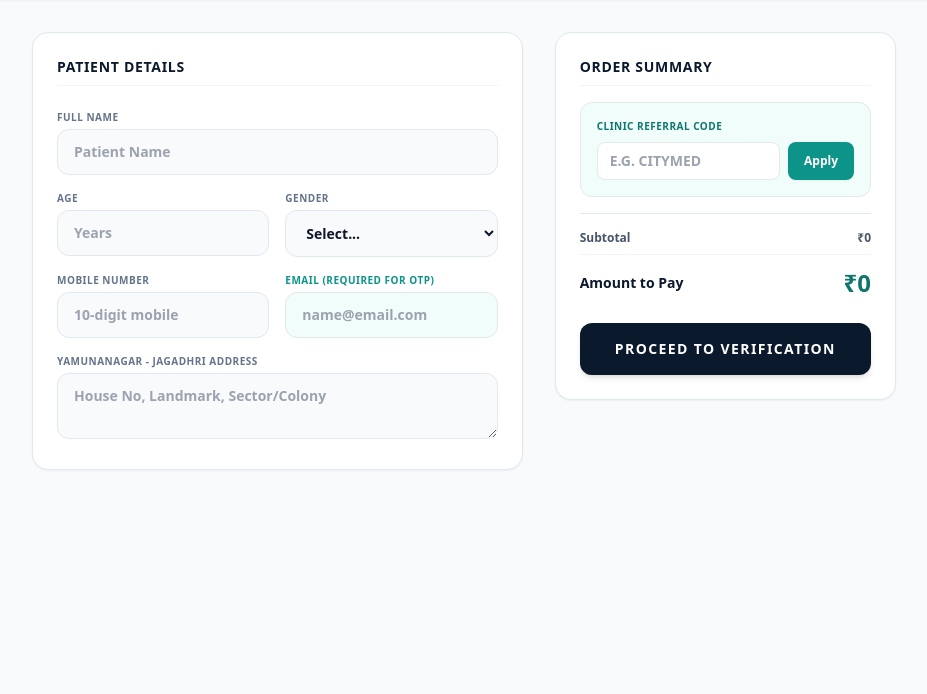
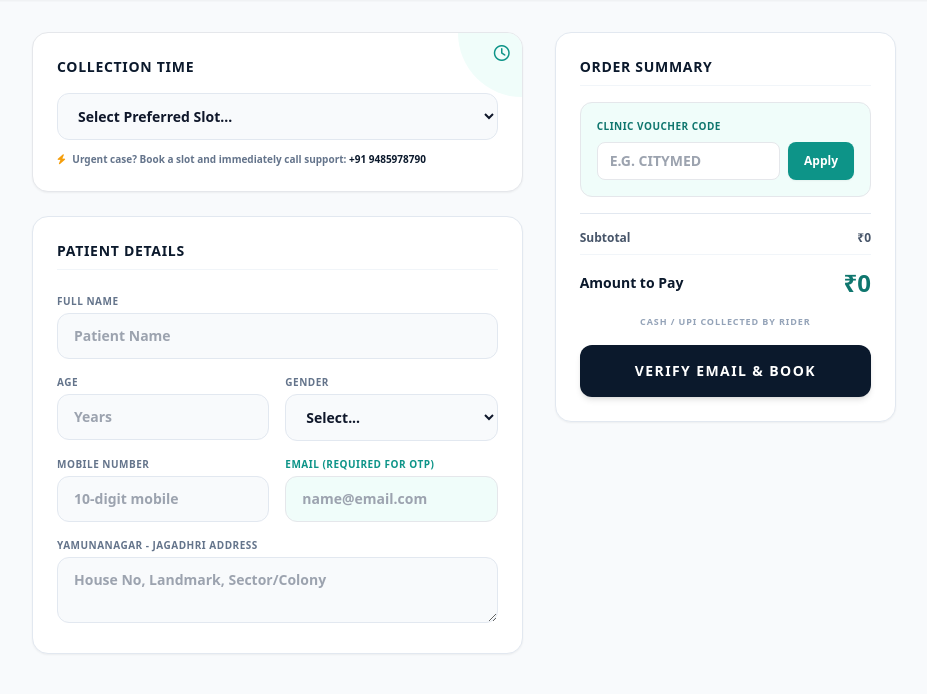
Before and after one commit to lab81617-del/caredrop-website, a Flask app: template templates/checkout.html in a window 1280 px wide. Shown: the part 65-759 px from the top of the page, without its empty margins (176-1103 px from the left). Before the commit the page ends 536 px from the top, so only its background shows below. Run offline with Flask 3, Linux system fonts and the light colour scheme; the template is opened without the code that fills it, so the values that code supplies are empty; parts of the project's set-up code (start-up, migrations or seed data) failed here and were passed over; some libraries are stand-ins or nearby versions.

Commit message:
Update checkout.html

```diff
--- a/templates/checkout.html
+++ b/templates/checkout.html
@@ -25,6 +25,19 @@
         <form id="checkout-form" onsubmit="initiateBooking(event)" class="grid grid-cols-1 md:grid-cols-12 gap-8">
 
             <div class="md:col-span-7 space-y-6">
+                <!-- Time Slot Section -->
+                <div class="bg-white p-6 rounded-2xl border border-brand-200 shadow-sm relative overflow-hidden">
+                    <div class="absolute top-0 right-0 w-16 h-16 bg-brand-50 rounded-bl-full flex items-start justify-end p-3 text-brand-600"><i class="fa-regular fa-clock"></i></div>
+                    <h2 class="text-sm font-black text-navy-900 uppercase tracking-wider mb-4">Collection Time</h2>
+                    <select name="time_slot" required class="w-full px-4 py-3 bg-slate-50 border border-slate-200 rounded-xl text-sm font-bold text-slate-900 focus:ring-2 focus:ring-brand-600 outline-none mb-3">
+                        <option value="" disabled selected>Select Preferred Slot...</option>
+                        <option value="Morning (7:00 AM - 9:00 AM)">Morning (7:00 AM - 9:00 AM)</option>
+                        <option value="Midday (10:30 AM - 1:30 PM)">Midday (10:30 AM - 1:30 PM)</option>
+                        <option value="Evening (3:30 PM - 6:00 PM)">Evening (3:30 PM - 6:00 PM)</option>
+                    </select>
+                    <p class="text-[10px] font-bold text-slate-500"><i class="fa-solid fa-bolt text-amber-500 mr-1"></i> Urgent case? Book a slot and immediately call support: <span class="text-navy-900 font-black">+91 9485978790</span></p>
+                </div>
+
                 <div class="bg-white p-6 rounded-2xl border border-slate-200 shadow-sm">
                     <h2 class="text-sm font-black text-navy-900 uppercase tracking-wider mb-6 pb-2 border-b border-slate-100">Patient Details</h2>
                     <div class="space-y-4">
@@ -66,7 +79,7 @@
             </div>
 
             <div class="md:col-span-5 space-y-6">
-                <div class="bg-white p-6 rounded-2xl border border-slate-200 shadow-sm">
+                <div class="bg-white p-6 rounded-2xl border border-slate-200 shadow-sm h-max sticky top-24">
                     <h2 class="text-sm font-black text-navy-900 uppercase tracking-wider mb-4 border-b border-slate-100 pb-2">Order Summary</h2>
 
                     <div class="divide-y divide-slate-100 mb-4">
@@ -79,9 +92,9 @@
                     </div>
 
                     <div class="bg-brand-50 border border-brand-200 rounded-xl p-4 mb-4">
-                        <label class="block text-[10px] font-bold text-brand-700 uppercase tracking-wider mb-2">Clinic Referral Code</label>
+                        <label class="block text-[10px] font-bold text-brand-700 uppercase tracking-wider mb-2">Clinic Voucher Code</label>
                         <div class="flex gap-2">
-                            <input type="text" id="promo_input" name="referral_code" placeholder="e.g. CITYMED" class="w-full px-3 py-2 border border-brand-200 rounded-lg text-sm font-bold uppercase focus:outline-none focus:ring-2 focus:ring-brand-600">
+                            <input type="text" id="promo_input" name="referral_code" placeholder="e.g. CITYMED" class="w-full px-3 py-2 border border-brand-200 rounded-lg text-sm font-bold uppercase focus:outline-none focus:ring-2 focus:ring-brand-600 bg-white">
                             <button type="button" onclick="applyPromo()" class="bg-brand-600 hover:bg-brand-700 text-white px-4 rounded-lg text-xs font-bold transition shadow-sm">Apply</button>
                         </div>
                         <p id="promo_msg" class="text-[10px] font-semibold mt-2 hidden"></p>
@@ -92,7 +105,7 @@
                             <span>Subtotal</span><span id="ui-subtotal" data-value="{{ total }}">₹{{ total|int }}</span>
                         </div>
                         <div class="flex justify-between hidden" id="discount-row">
-                            <span>Partner Discount (10%)</span><span class="text-emerald-600" id="ui-discount">-₹0</span>
+                            <span>Voucher Discount (10%)</span><span class="text-emerald-600" id="ui-discount">-₹0</span>
                         </div>
                         <div class="flex justify-between items-center pt-3 border-t border-slate-100 mt-2">
                             <span class="text-sm font-black text-navy-900">Amount to Pay</span>
@@ -100,8 +113,10 @@
                         </div>
                     </div>
 
-                    <button type="submit" id="submit-btn" class="w-full bg-navy-900 hover:bg-slate-800 text-white font-black py-4 rounded-xl shadow-md transition-all text-sm uppercase tracking-widest mt-6">
-                        Proceed to Verification
+                    <p class="text-[9px] text-slate-400 font-bold uppercase tracking-widest text-center mt-4">Cash / UPI collected by rider</p>
+
+                    <button type="submit" id="submit-btn" class="w-full bg-navy-900 hover:bg-slate-800 text-white font-black py-4 rounded-xl shadow-md transition-all text-sm uppercase tracking-widest mt-4">
+                        Verify Email & Book
                     </button>
                 </div>
             </div>
@@ -111,17 +126,15 @@
     <!-- OTP Modal Overlay -->
     <div id="otp-modal" class="fixed inset-0 bg-slate-900/80 backdrop-blur-sm z-50 hidden flex items-center justify-center p-4">
         <div class="bg-white rounded-3xl shadow-2xl border border-slate-200 p-8 w-full max-w-sm relative">
-            <button onclick="closeModal()" class="absolute top-4 right-4 text-slate-400 hover:text-slate-700"><i class="fa-solid fa-xmark text-xl"></i></button>
-
+            <button type="button" onclick="closeModal()" class="absolute top-4 right-4 text-slate-400 hover:text-slate-700"><i class="fa-solid fa-xmark text-xl"></i></button>
             <div class="text-center mb-6">
                 <div class="w-12 h-12 bg-brand-50 text-brand-600 rounded-full flex items-center justify-center text-xl mx-auto mb-3"><i class="fa-solid fa-envelope-open-text"></i></div>
                 <h3 class="text-xl font-black text-navy-900">Verify Email</h3>
                 <p class="text-xs text-slate-500 mt-1">We sent a 4-digit code to your email.</p>
             </div>
-
             <form onsubmit="confirmBooking(event)" class="space-y-4">
                 <input type="text" id="otp-input" required maxlength="4" placeholder="Enter OTP" class="w-full text-center text-2xl tracking-[1em] font-black px-4 py-4 bg-slate-50 border border-slate-200 rounded-xl outline-none focus:ring-2 focus:ring-brand-600">
-                <button type="submit" id="verify-btn" class="w-full bg-brand-600 hover:bg-brand-700 text-white font-black py-3.5 rounded-xl uppercase tracking-wider transition">Verify & Confirm Booking</button>
+                <button type="submit" id="verify-btn" class="w-full bg-brand-600 hover:bg-brand-700 text-white font-black py-3.5 rounded-xl uppercase tracking-wider transition">Confirm Booking</button>
             </form>
         </div>
     </div>
@@ -133,9 +146,7 @@
             const msgEl = document.getElementById('promo_msg');
             if (!code) return;
             try {
-                const res = await fetch('/api/validate_promo', {
-                    method: 'POST', headers: { 'Content-Type': 'application/json' }, body: JSON.stringify({ code: code, total: subtotal })
-                });
+                const res = await fetch('/api/validate_promo', { method: 'POST', headers: { 'Content-Type': 'application/json' }, body: JSON.stringify({ code: code, total: subtotal }) });
                 const data = await res.json();
                 msgEl.classList.remove('hidden');
                 if (data.valid) {
@@ -150,60 +161,36 @@
                     document.getElementById('discount-row').classList.add('hidden');
                     document.getElementById('ui-total').innerText = `₹${subtotal}`;
                 }
-            } catch (e) { console.error(e); }
+            } catch (e) {}
         }
-
         async function initiateBooking(e) {
             e.preventDefault();
             const btn = document.getElementById('submit-btn');
             btn.innerHTML = '<i class="fa-solid fa-spinner fa-spin"></i> Sending Code...';
             btn.disabled = true;
-
-            const formData = new FormData(document.getElementById('checkout-form'));
             try {
-                const res = await fetch('/api/initiate_booking', { method: 'POST', body: formData });
+                const res = await fetch('/api/initiate_booking', { method: 'POST', body: new FormData(document.getElementById('checkout-form')) });
                 const data = await res.json();
-                if(data.status === 'otp_sent') {
-                    document.getElementById('otp-modal').classList.remove('hidden');
-                }
-            } catch (e) {
-                alert("Error connecting to server.");
-            } finally {
-                btn.innerHTML = 'Proceed to Verification';
-                btn.disabled = false;
-            }
+                if(data.status === 'otp_sent') document.getElementById('otp-modal').classList.remove('hidden');
+            } catch (e) { alert("Error connecting to server."); }
+            finally { btn.innerHTML = 'Verify Email & Book'; btn.disabled = false; }
         }
-
         async function confirmBooking(e) {
             e.preventDefault();
             const btn = document.getElementById('verify-btn');
-            const originalText = btn.innerText;
             btn.innerHTML = '<i class="fa-solid fa-spinner fa-spin"></i> Verifying...';
             btn.disabled = true;
-
-            const otp = document.getElementById('otp-input').value;
             const formData = new FormData();
-            formData.append('otp', otp);
-
+            formData.append('otp', document.getElementById('otp-input').value);
             try {
                 const res = await fetch('/api/confirm_booking', { method: 'POST', body: formData });
                 const data = await res.json();
-                if(data.status === 'success') {
-                    window.location.href = data.redirect;
-                } else {
-                    alert(data.msg || "Invalid OTP");
-                }
-            } catch (e) {
-                alert("Error verifying OTP.");
-            } finally {
-                btn.innerHTML = originalText;
-                btn.disabled = false;
-            }
+                if(data.status === 'success') window.location.href = data.redirect;
+                else alert(data.msg || "Invalid OTP");
+            } catch (e) { alert("Error verifying OTP."); }
+            finally { btn.innerHTML = 'Confirm Booking'; btn.disabled = false; }
         }
-
-        function closeModal() {
-            document.getElementById('otp-modal').classList.add('hidden');
-        }
+        function closeModal() { document.getElementById('otp-modal').classList.add('hidden'); }
     </script>
 </body>
 </html>
```
